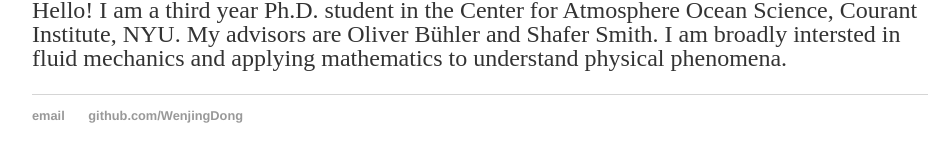
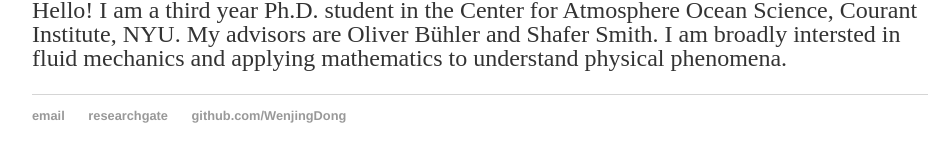
Before and after one commit to WenjingDong/Personal-Webpage, a Jekyll site: the page built from index.html, in a window 1280 px wide. Shown: the part 148-310 px from the top of the page, without its empty margins (160-1108 px from the left). Built offline with Jekyll 4.4.1, drawn with Linux system fonts in a browser that asks for light colours.

Commit message:
Update defualt.html

```diff
--- a/_layouts/defualt.html
+++ b/_layouts/defualt.html
@@ -23,6 +23,7 @@
 			<footer>
 	    		<ul>
 	        		<li><a href="mailto:wdong@cims.nyu.edu">email</a></li>
+				<li><a href="https://www.researchgate.net/profile/Wenjing_Dong4">researchgate</a></li>
 	        		<li><a href="https://github.com/WenjingDong">github.com/WenjingDong</a></li>
 				</ul>
 			</footer>
```
